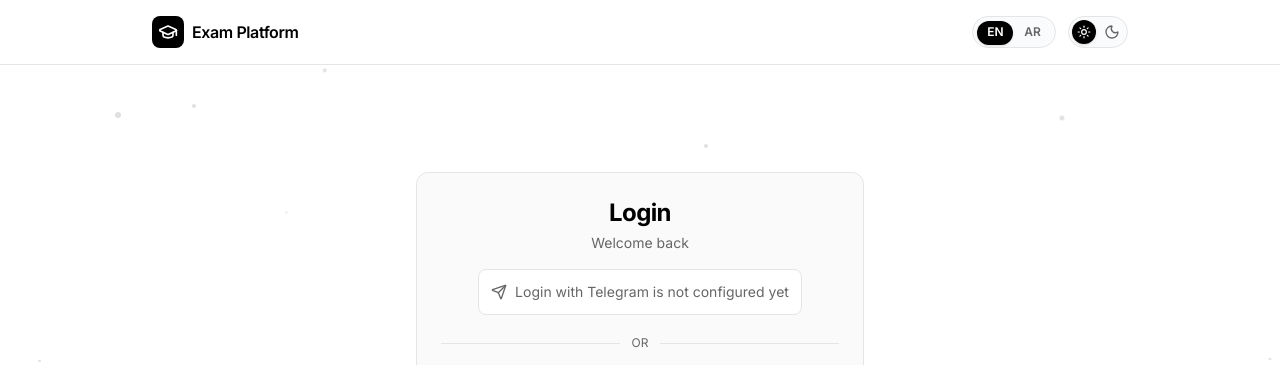
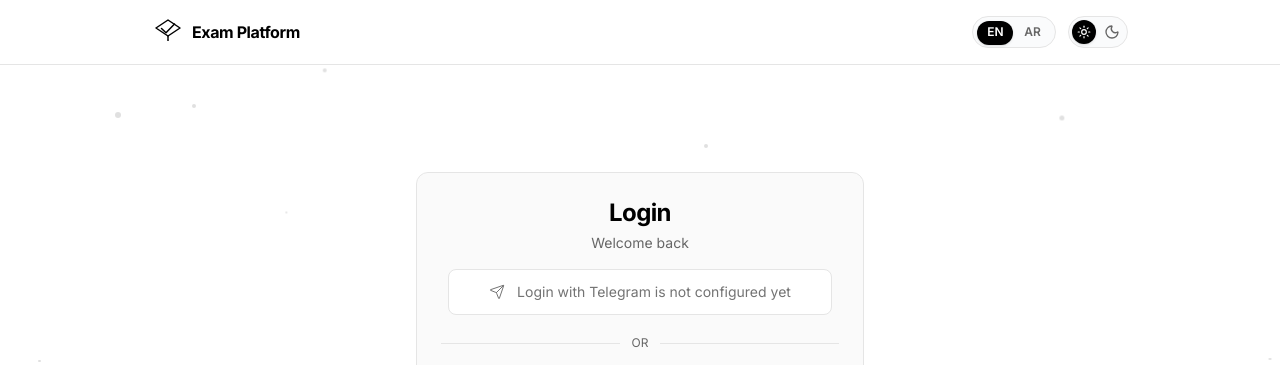
Before and after one commit to ryu-fem/exam-platform, a Next.js app: page /en/login in a window 1280 px wide. Shown: the top 365 px of the page. Built offline with nearby package versions, Linux system fonts and the light colour scheme.

Commit message:
Redesign Telegram button + add minimalist logo

```diff
--- a/messages/ar.json
+++ b/messages/ar.json
@@ -283,7 +283,8 @@
     "verifying": "جارٍ التحقق…",
     "orLower": "أو",
     "continueWithoutTelegram": "المتابعة بدون تيليجرام",
-    "telegramNotConfigured": "تسجيل الدخول عبر تيليجرام غير مفعّل بعد"
+    "telegramNotConfigured": "تسجيل الدخول عبر تيليجرام غير مفعّل بعد",
+    "loginWithTelegram": "المتابعة بتليجرام"
   },
   "common": {
     "appName": "منصة الاختبارات",
--- a/messages/en.json
+++ b/messages/en.json
@@ -283,7 +283,8 @@
     "verifying": "Verifying…",
     "orLower": "or",
     "continueWithoutTelegram": "Continue without Telegram",
-    "telegramNotConfigured": "Login with Telegram is not configured yet"
+    "telegramNotConfigured": "Login with Telegram is not configured yet",
+    "loginWithTelegram": "Continue with Telegram"
   },
   "common": {
     "appName": "Exam Platform",
--- /dev/null
+++ b/src/components/Logo.tsx
@@ -0,0 +1,57 @@
+"use client";
+
+export function Logo({
+  showText = true,
+  size = 32,
+  text = "منصة الاختبارات",
+  className = "",
+  textClassName = "text-base font-bold tracking-tight",
+}: {
+  showText?: boolean;
+  size?: number;
+  text?: string;
+  className?: string;
+  textClassName?: string;
+}) {
+  return (
+    <div className={`flex items-center gap-2 ${className}`}>
+      <svg
+        width={size}
+        height={size}
+        viewBox="0 0 32 32"
+        fill="none"
+        xmlns="http://www.w3.org/2000/svg"
+        aria-hidden="true"
+        className="shrink-0"
+      >
+        {/* Graduation cap outline */}
+        <path
+          d="M16 4 L28 12 L16 20 L4 12 Z"
+          stroke="currentColor"
+          strokeWidth={1.5}
+          strokeLinejoin="round"
+          fill="none"
+        />
+        {/* Checkmark inside the cap */}
+        <path
+          d="M9.5 12.5 L14 16.8 L22.5 8"
+          stroke="currentColor"
+          strokeWidth={1.5}
+          strokeLinecap="round"
+          strokeLinejoin="round"
+          fill="none"
+        />
+        {/* Tassel string */}
+        <path
+          d="M16 20 L16 22.5"
+          stroke="currentColor"
+          strokeWidth={1.5}
+          strokeLinecap="round"
+        />
+        {/* Tassel button */}
+        <circle cx="16" cy="24" r={1} fill="currentColor" />
+      </svg>
+      {showText && <span className={textClassName}>{text}</span>}
+    </div>
+  );
+}
--- a/src/components/Navbar.tsx
+++ b/src/components/Navbar.tsx
@@ -1,8 +1,8 @@
 "use client";
 
 import { useTranslations } from "next-intl";
-import { GraduationCap } from "lucide-react";
 
+import { Logo } from "@/components/Logo";
 import { LanguageToggle } from "@/components/ui/LanguageToggle";
 import { ThemeToggle } from "@/components/ui/ThemeToggle";
 import { Link } from "@/i18n/navigation";
@@ -13,13 +13,8 @@ export function Navbar({ children }: { children?: React.ReactNode }) {
   return (
     <header className="sticky top-0 z-40 border-b border-border bg-background transition-colors duration-200 ease-out">
       <div className="mx-auto flex h-16 max-w-5xl items-center justify-between px-4 sm:px-6">
-        <Link href="/" className="flex items-center gap-2">
-          <span className="flex h-8 w-8 items-center justify-center rounded-lg bg-accent text-accent-foreground">
-            <GraduationCap className="h-5 w-5" />
-          </span>
-          <span className="text-base font-semibold tracking-tight">
-            {t("appName")}
-          </span>
+        <Link href="/" className="flex items-center">
+          <Logo text={t("appName")} />
         </Link>
 
         <div className="flex items-center gap-3">
--- a/src/components/StudentNavbar.tsx
+++ b/src/components/StudentNavbar.tsx
@@ -3,9 +3,10 @@
 import { useState } from "react";
 import Image from "next/image";
 import { useTranslations } from "next-intl";
-import { GraduationCap, LogOut, Menu, X } from "lucide-react";
+import { LogOut, Menu, X } from "lucide-react";
 import { signOut } from "next-auth/react";
 
+import { Logo } from "@/components/Logo";
 import { LanguageToggle } from "@/components/ui/LanguageToggle";
 import { ThemeToggle } from "@/components/ui/ThemeToggle";
 import { NotificationBell } from "@/components/quiz/NotificationBell";
@@ -77,13 +78,8 @@ export function StudentNavbar({ user }: { user: StudentNavbarUser }) {
   return (
     <header className="sticky top-0 z-40 border-b border-border bg-background transition-colors duration-200 ease-out">
       <div className="mx-auto flex h-16 max-w-6xl items-center justify-between gap-4 px-4 sm:px-6">
-        <Link href="/dashboard" className="flex shrink-0 items-center gap-2">
-          <span className="flex h-8 w-8 items-center justify-center rounded-lg bg-accent text-accent-foreground">
-            <GraduationCap className="h-5 w-5" />
-          </span>
-          <span className="text-base font-semibold tracking-tight">
-            {tc("appName")}
-          </span>
+        <Link href="/dashboard" className="flex shrink-0 items-center">
+          <Logo size={32} text={tc("appName")} />
         </Link>
 
         <nav
--- a/src/components/TelegramLoginButton.tsx
+++ b/src/components/TelegramLoginButton.tsx
@@ -17,16 +17,25 @@ export interface TelegramAuthData {
 
 declare global {
   interface Window {
-    ExamPlatformTelegramAuth?: (data: TelegramAuthData) => void;
+    onTelegramAuth?: (data: TelegramAuthData) => void;
   }
 }
 
 const SCRIPT_ID = "telegram-widget-script";
 
+function oauthUrl(username: string): string {
+  const params = new URLSearchParams({
+    bot_id: username,
+    origin: window.location.origin,
+    request_access: "write",
+  });
+  return `https://oauth.telegram.org/auth?${params.toString()}`;
+}
+
 export function TelegramLoginButton({ onAuth }: { onAuth: (data: TelegramAuthData) => void }) {
+  const t = useTranslations("auth");
+  const onAuthRef = useRef(onAuth);
   const containerRef = useRef<HTMLDivElement>(null);
-  const onAuthRef = useRef(onAuth);
-  const t = useTranslations("auth");
 
   useEffect(() => {
     onAuthRef.current = onAuth;
@@ -35,9 +44,15 @@ export function TelegramLoginButton({ onAuth }: { onAuth: (data: TelegramAuthDat
   useEffect(() => {
     if (!finalUsername) return;
 
-    (window as unknown as Record<string, unknown>).ExamPlatformTelegramAuth = (
-      data: TelegramAuthData,
-    ) => onAuthRef.current(data);
+    window.onTelegramAuth = (data: TelegramAuthData) => onAuthRef.current(data);
+
+    const el = document.getElementById(SCRIPT_ID);
+    if (el) el.remove();
+
+    const container = containerRef.current;
+    if (!container) return;
+
+    container.innerHTML = "";
 
     const script = document.createElement("script");
     script.id = SCRIPT_ID;
@@ -46,29 +61,53 @@ export function TelegramLoginButton({ onAuth }: { onAuth: (data: TelegramAuthDat
     script.dataset.telegramLogin = finalUsername;
     script.dataset.size = "large";
     script.dataset.widgetVersion = "22";
-    script.dataset.onauth = "ExamPlatformTelegramAuth";
-
-    const container = containerRef.current;
-    if (!container) return;
-
-    container.innerHTML = "";
+    script.dataset.onauth = "onTelegramAuth";
+    script.dataset.requestAccess = "write";
     container.appendChild(script);
 
     return () => {
       container.innerHTML = "";
-      const el = document.getElementById(SCRIPT_ID);
-      if (el) el.remove();
+      const element = document.getElementById(SCRIPT_ID);
+      if (element) element.remove();
+      window.onTelegramAuth = undefined;
     };
   }, []);
 
+  const handleClick = () => {
+    if (!finalUsername) return;
+    window.open(
+      oauthUrl(finalUsername),
+      "telegram-oauth",
+      "popup=1,width=440,height=560",
+    );
+  };
+
   if (!finalUsername) {
     return (
-      <div className="flex items-center gap-2 rounded-lg border border-border bg-surface p-3 text-sm text-muted">
-        <Send className="h-4 w-4" />
-        {t("telegramNotConfigured")}
+      <div className="flex w-full max-w-sm items-center justify-center gap-3 rounded-lg border border-neutral-200 bg-white px-6 py-3 text-neutral-500 transition-all duration-200 ease-in-out dark:border-neutral-800 dark:bg-neutral-900 dark:text-neutral-400">
+        <Send className="h-4 w-4 shrink-0" strokeWidth={1.5} />
+        <span className="text-sm">{t("telegramNotConfigured")}</span>
       </div>
     );
   }
 
-  return <div ref={containerRef} className="flex justify-center" />;
+  return (
+    <>
+      {/* Hidden Telegram widget: provides the OAuth hash listener that
+          resolves the popup result and calls `window.onTelegramAuth`. */}
+      <div
+        ref={containerRef}
+        aria-hidden="true"
+        className="pointer-events-none absolute opacity-0"
+      />
+      <button
+        type="button"
+        onClick={handleClick}
+        className="flex w-full max-w-sm items-center justify-center gap-3 rounded-lg border border-neutral-200 bg-white px-6 py-3 text-neutral-900 transition-all duration-200 ease-in-out hover:bg-neutral-50 dark:border-neutral-800 dark:bg-neutral-900 dark:text-white dark:hover:bg-neutral-800"
+      >
+        <Send className="h-4 w-4 shrink-0" strokeWidth={1.5} />
+        <span className="text-sm font-medium">{t("loginWithTelegram")}</span>
+      </button>
+    </>
+  );
 }
--- a/src/components/admin/AdminSidebar.tsx
+++ b/src/components/admin/AdminSidebar.tsx
@@ -6,7 +6,6 @@ import {
   Bell,
   CheckSquare,
   FileQuestion,
-  GraduationCap,
   Inbox,
   LayoutDashboard,
   LogOut,
@@ -17,6 +16,7 @@ import {
 } from "lucide-react";
 import { signOut } from "next-auth/react";
 
+import { Logo } from "@/components/Logo";
 import { LanguageToggle } from "@/components/ui/LanguageToggle";
 import { ThemeToggle } from "@/components/ui/ThemeToggle";
 import { Link, usePathname, useRouter } from "@/i18n/navigation";
@@ -102,12 +102,7 @@ export function AdminSidebar() {
       onClick={close}
       className="flex items-center gap-2.5 px-4 py-4"
     >
-      <span className="flex h-8 w-8 items-center justify-center rounded-lg bg-accent text-accent-foreground">
-        <GraduationCap className="h-5 w-5" />
-      </span>
-      <span className="text-base font-semibold tracking-tight">
-        {tc("appName")}
-      </span>
+      <Logo text={tc("appName")} />
     </Link>
   );
 
@@ -122,13 +117,8 @@ export function AdminSidebar() {
 
       {/* Mobile top bar */}
       <header className="sticky top-0 z-40 flex h-14 items-center justify-between gap-3 border-b border-border bg-background px-4 lg:hidden">
-        <Link href="/admin" onClick={close} className="flex items-center gap-2">
-          <span className="flex h-8 w-8 items-center justify-center rounded-lg bg-accent text-accent-foreground">
-            <GraduationCap className="h-5 w-5" />
-          </span>
-          <span className="text-sm font-semibold tracking-tight">
-            {tc("appName")}
-          </span>
+        <Link href="/admin" onClick={close} className="flex items-center">
+          <Logo size={32} text={tc("appName")} textClassName="text-sm font-bold tracking-tight" />
         </Link>
         <div className="flex items-center gap-2">
           <LanguageToggle />
```
Also changed, not shown: public/logo-full.svg (added), public/logo-icon.svg (added).
